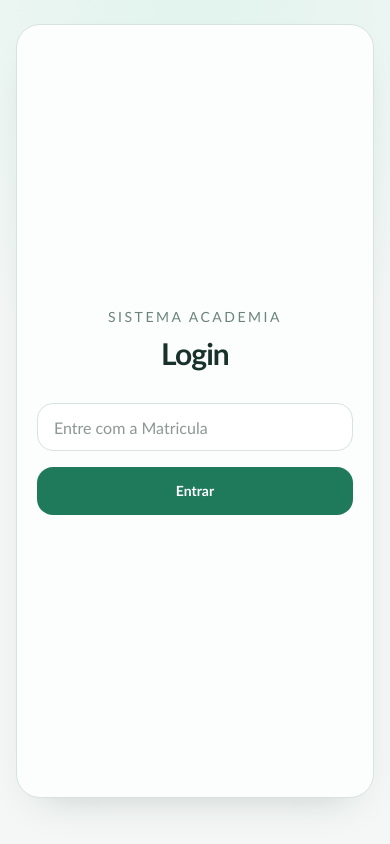
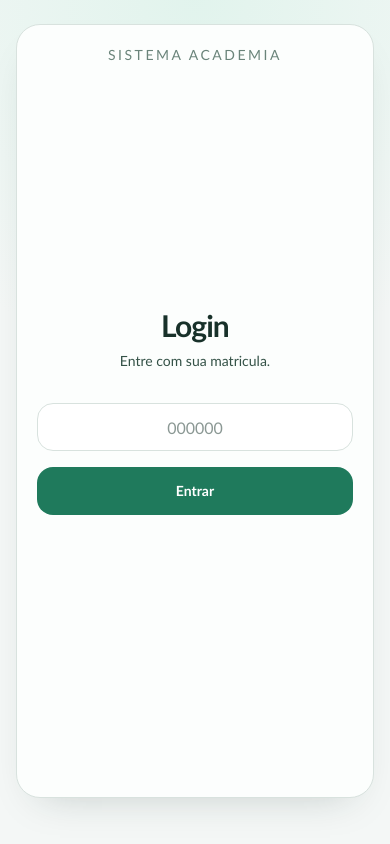
Before and after one commit to LuizTxr/Sistema-Academia, a React (Vite) app in the folder web/: page / in a window 390 px wide. Built offline with nearby package versions, Linux system fonts and the light colour scheme.

Commit message:
style: refina apresentacao mobile do frontend

```diff
--- a/web/src/features/auth/pages/LoginPage.tsx
+++ b/web/src/features/auth/pages/LoginPage.tsx
@@ -41,14 +41,21 @@ export function LoginPage() {
 
   return (
     <MobilePage>
-      <div className="flex min-h-[calc(100svh-7rem)] flex-col justify-center gap-8">
+      <div className="relative flex min-h-[calc(100svh-7rem)] flex-col justify-center gap-8">
+        <p className="absolute top-0 left-0 right-0 text-center text-sm font-medium uppercase tracking-[0.18em] text-[var(--color-text-muted)]">
+          Sistema Academia
+        </p>
+
         <header className="grid gap-2 text-center">
-          <p className="text-sm font-medium uppercase tracking-[0.18em] text-[var(--color-text-muted)]">
+          <p className="sr-only">
             Sistema Academia
           </p>
           <h1 className="text-3xl font-semibold tracking-[var(--tracking-tight)] text-[var(--color-text-strong)]">
             Login
           </h1>
+          <p className="mx-auto text-sm leading-5 text-[var(--color-text-base)]">
+            Entre com sua matricula.
+          </p>
         </header>
 
         <form className="grid gap-4" onSubmit={handleSubmit}>
@@ -61,8 +68,8 @@ export function LoginPage() {
               autoComplete="off"
               value={enrollmentCode}
               onChange={(event) => handleEnrollmentChange(event.target.value)}
-              placeholder="Entre com a Matricula"
-              className="h-12 rounded-[var(--radius-card)] border border-[var(--color-border-soft)] bg-white px-4 text-base text-[var(--color-text-strong)] outline-none transition focus:border-[var(--color-accent-strong)] focus:ring-2 focus:ring-[var(--color-accent-soft)]"
+              placeholder="000000"
+              className="h-12 rounded-[var(--radius-card)] border border-[var(--color-border-soft)] bg-white px-4 text-center text-base text-[var(--color-text-strong)] outline-none transition focus:border-[var(--color-accent-strong)] focus:ring-2 focus:ring-[var(--color-accent-soft)]"
             />
           </label>
 
--- a/web/src/features/workout/pages/WorkoutPage.tsx
+++ b/web/src/features/workout/pages/WorkoutPage.tsx
@@ -221,11 +221,9 @@ export function WorkoutPage({ session }: WorkoutPageProps) {
       }
     >
       <div className="grid gap-5">
-        <div className="flex items-center justify-between gap-3">
-          <p className="text-sm leading-6 text-[var(--color-text-base)]">
-            Confira seus treinos diarios abaixo.
-          </p>
-        </div>
+        <p className="text-sm leading-5 text-[var(--color-text-base)]">
+          Confira seus treinos abaixo.
+        </p>
 
         <WeekDayTabs
           days={mockWorkoutDays}
```
